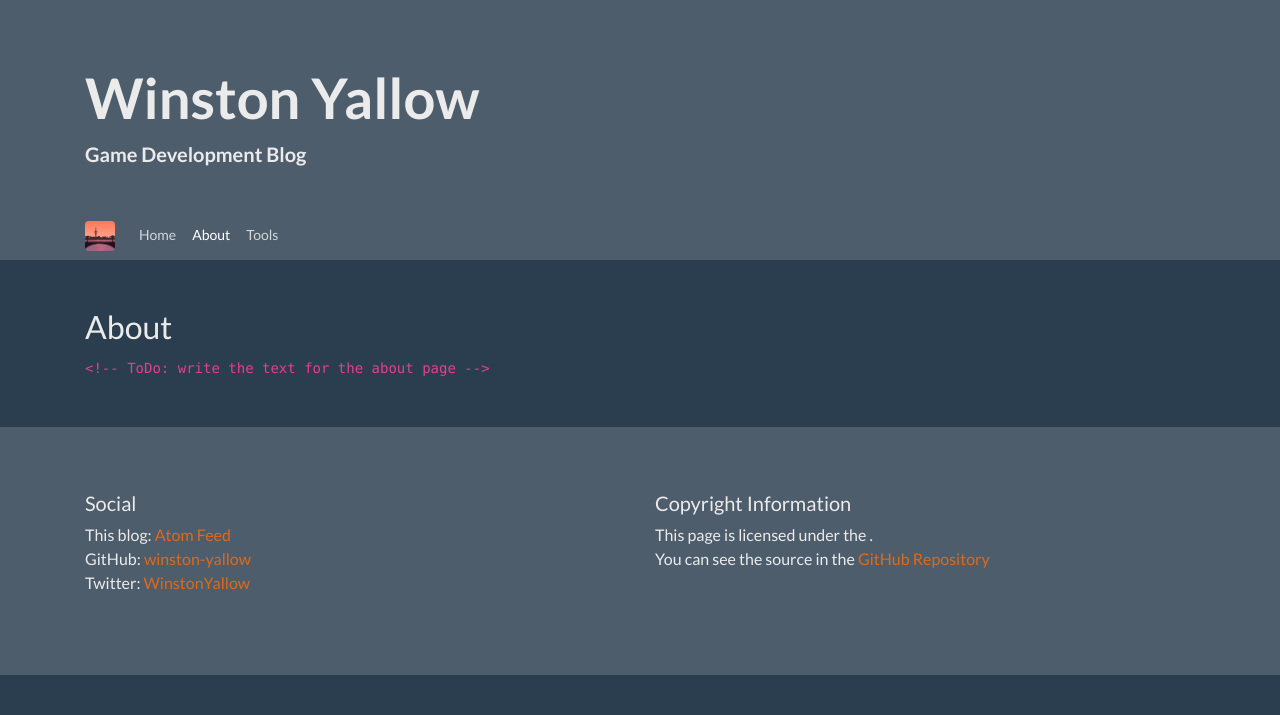
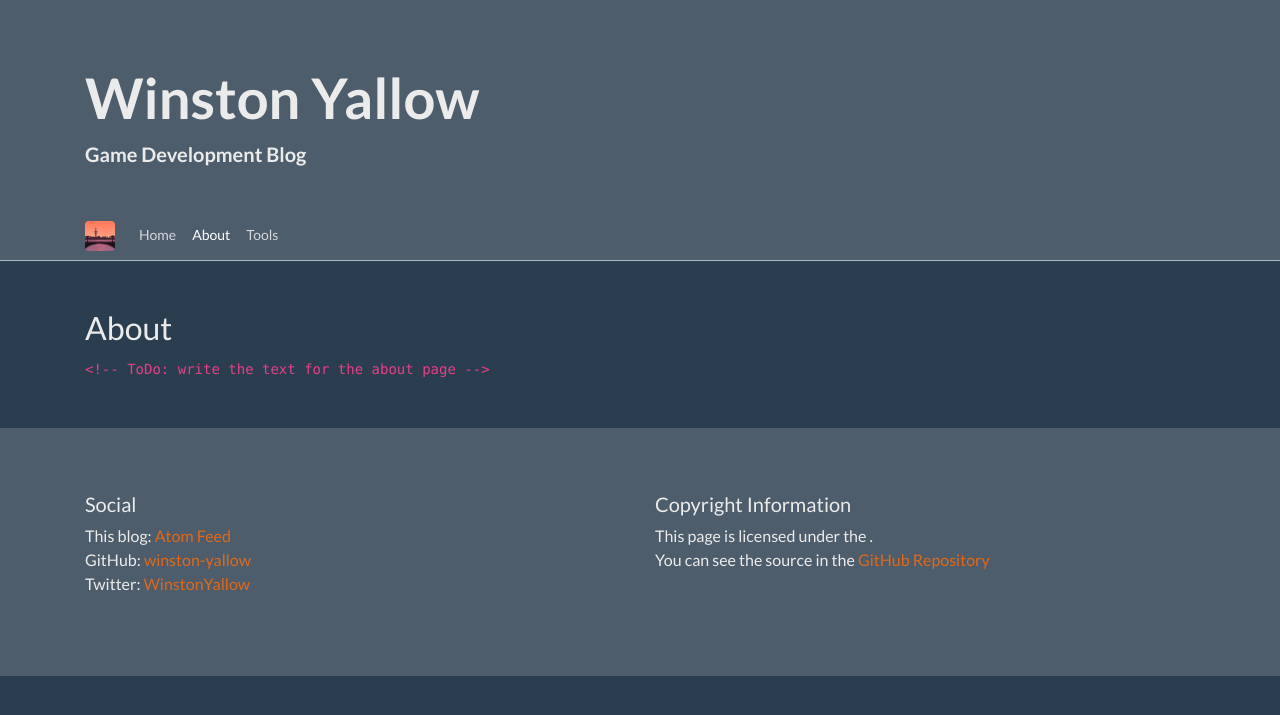
Before and after one commit to winston-yallow/winston-yallow.github.io, a Jekyll site: the page built from about.md, in a window 1280 px wide. Shown: the top 715 px of the page. Built offline with Jekyll 4.4.1, drawn with Linux system fonts in a browser that asks for light colours; nearby versions of some CDN libraries; our own code applies the rules of GitHub Pages for plain Markdown files.

Commit message:
Add border to bottom of nav

```diff
--- a/_layouts/basic.html
+++ b/_layouts/basic.html
@@ -63,7 +63,7 @@
       </div>
     </div>
 
-    <nav class="navbar navbar-expand-sm navbar-dark bg-secondary sticky-top mb-5">
+    <nav class="navbar navbar-expand-sm navbar-dark bg-secondary sticky-top mb-5 border-bottom border-light">
       <div class="container">
 
         <a class="navbar-brand" href="/">
```
